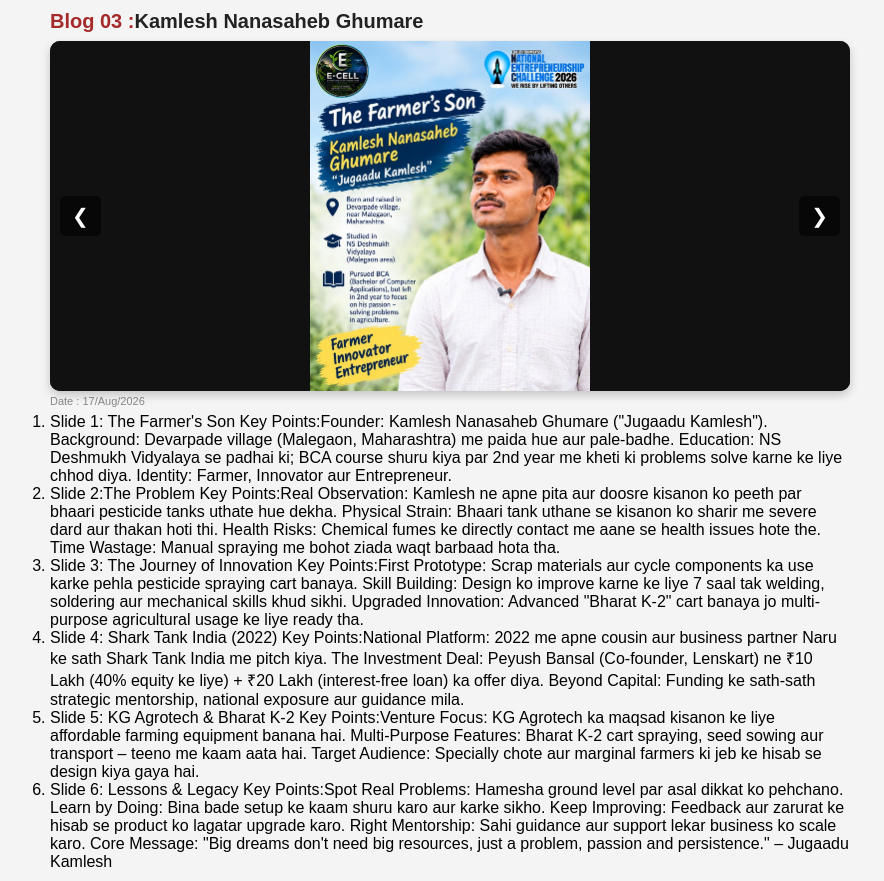
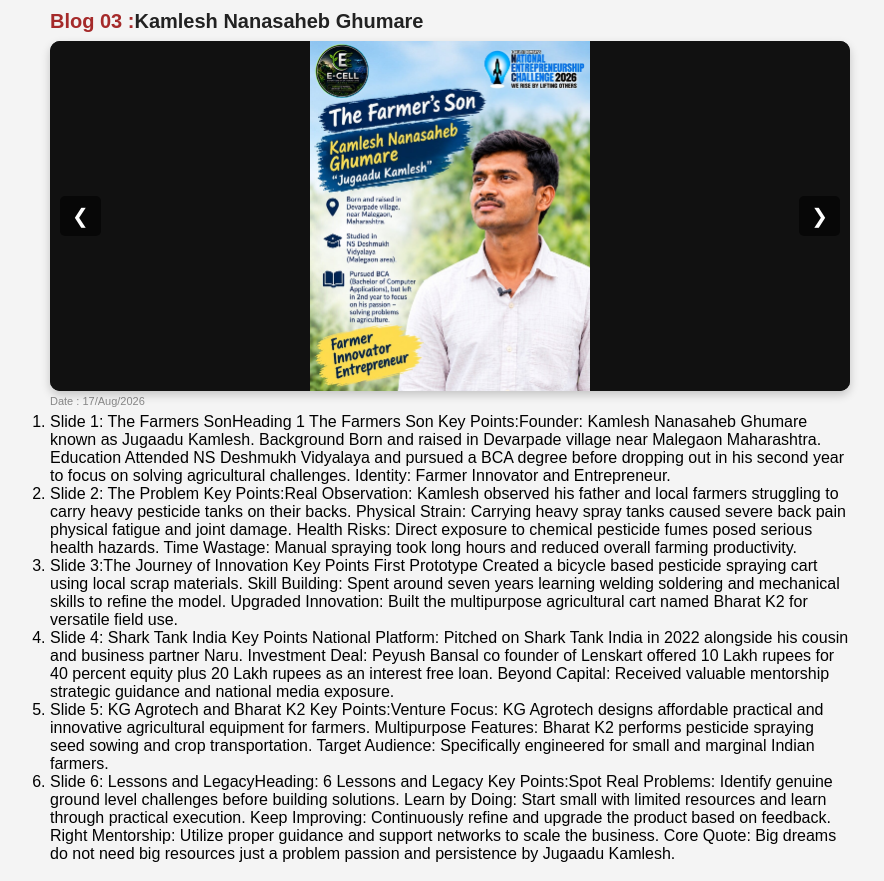
Before and after one commit to niteshrana82074-rgb/ecell, a plain HTML site: page blog3.html in a window 1280 px wide. Shown: the whole page, without its empty margins (190-1074 px from the left). Drawn offline with Linux system fonts and the light colour scheme.

Commit message:
Update blog3.html

```diff
--- a/blog3.html
+++ b/blog3.html
@@ -180,39 +180,45 @@
 
                     <ol>
                         <li>
-                            Slide 1: The Farmer's Son Key Points:Founder: Kamlesh Nanasaheb Ghumare ("Jugaadu Kamlesh").
-                            Background: Devarpade village (Malegaon, Maharashtra) me paida hue aur pale-badhe.
-                            Education: NS Deshmukh Vidyalaya se padhai ki; BCA course shuru kiya par 2nd year me kheti
-                            ki problems solve karne ke liye chhod diya. Identity: Farmer, Innovator aur Entrepreneur.
+                           Slide 1: The Farmers SonHeading 1 The Farmers Son Key Points:Founder: Kamlesh Nanasaheb
+                            Ghumare known as Jugaadu Kamlesh. Background Born and raised in Devarpade village near
+                            Malegaon Maharashtra. Education Attended NS Deshmukh Vidyalaya and pursued a BCA degree
+                            before dropping out in his second year to focus on solving agricultural challenges.
+                            Identity: Farmer Innovator and Entrepreneur.
                         </li>
-                        <li>Slide 2:The Problem Key Points:Real Observation: Kamlesh ne apne pita aur doosre kisanon ko
-                            peeth par bhaari pesticide tanks uthate hue dekha. Physical Strain: Bhaari tank uthane se
-                            kisanon ko sharir me severe dard aur thakan hoti thi. Health Risks: Chemical fumes ke
-                            directly contact me aane se health issues hote the. Time Wastage: Manual spraying me bohot
-                            ziada waqt barbaad hota tha.
+                        <li>Slide 2: The Problem Key Points:Real Observation: Kamlesh observed his
+                            father and local farmers struggling to carry heavy pesticide tanks on their backs. Physical
+                            Strain: Carrying heavy spray tanks caused severe back pain physical fatigue and joint
+                            damage. Health Risks: Direct exposure to chemical pesticide fumes posed serious health
+                            hazards. Time Wastage: Manual spraying took long hours and reduced overall farming
+                            productivity.
+
                         </li>
-                        <li>Slide 3: The Journey of Innovation Key Points:First Prototype: Scrap materials aur cycle
-                            components ka use karke pehla pesticide spraying cart banaya. Skill Building: Design ko
-                            improve karne ke liye 7 saal tak welding, soldering aur mechanical skills khud sikhi.
-                            Upgraded Innovation: Advanced "Bharat K-2" cart banaya jo multi-purpose agricultural usage
-                            ke liye ready tha.
+                        <li>Slide 3:The Journey of Innovation Key Points First
+                            Prototype Created a bicycle based pesticide spraying cart using local scrap materials.
+                            Skill Building: Spent around seven years learning welding soldering and mechanical skills to
+                            refine the model. Upgraded Innovation: Built the multipurpose agricultural cart named Bharat
+                            K2 for versatile field use.
                         </li>
-                        <li>Slide 4: Shark Tank India (2022) Key Points:National Platform: 2022 me apne cousin aur
-                            business partner Naru ke sath Shark Tank India me pitch kiya. The Investment Deal: Peyush
-                            Bansal (Co-founder, Lenskart) ne ₹10 Lakh (40% equity ke liye) + ₹20 Lakh (interest-free
-                            loan) ka offer diya. Beyond Capital: Funding ke sath-sath strategic mentorship, national
-                            exposure aur guidance mila.
+                        <li>Slide 4: Shark Tank India Key Points National Platform:
+                            Pitched on Shark Tank India in 2022 alongside his cousin and business partner Naru.
+                            Investment Deal: Peyush Bansal co founder of Lenskart offered 10 Lakh rupees for 40 percent
+                            equity plus 20 Lakh rupees as an interest free loan. Beyond Capital: Received valuable
+                            mentorship strategic guidance and national media exposure.
                         </li>
-                        <li>Slide 5: KG Agrotech & Bharat K-2 Key Points:Venture Focus: KG Agrotech ka maqsad kisanon ke
-                            liye affordable farming equipment banana hai. Multi-Purpose Features: Bharat K-2 cart
-                            spraying, seed sowing aur transport – teeno me kaam aata hai. Target Audience: Specially
-                            chote aur marginal farmers ki jeb ke hisab se design kiya gaya hai.
+                        <li>Slide 5: KG Agrotech and Bharat K2 Key Points:Venture
+                            Focus: KG Agrotech designs affordable practical and innovative agricultural equipment for
+                            farmers. Multipurpose Features: Bharat K2 performs pesticide spraying seed sowing and crop
+                            transportation. Target Audience: Specifically engineered for small and marginal Indian
+                            farmers.
+
                         </li>
-                        <li>Slide 6: Lessons & Legacy Key Points:Spot Real Problems: Hamesha ground level par asal
-                            dikkat ko pehchano. Learn by Doing: Bina bade setup ke kaam shuru karo aur karke sikho. Keep
-                            Improving: Feedback aur zarurat ke hisab se product ko lagatar upgrade karo. Right
-                            Mentorship: Sahi guidance aur support lekar business ko scale karo. Core Message: "Big
-                            dreams don't need big resources, just a problem, passion and persistence." – Jugaadu Kamlesh
+                        <li>Slide 6: Lessons and LegacyHeading: 6 Lessons and Legacy Key Points:Spot Real Problems:
+                            Identify genuine ground level challenges before building solutions. Learn by Doing: Start
+                            small with limited resources and learn through practical execution. Keep Improving:
+                            Continuously refine and upgrade the product based on feedback. Right Mentorship: Utilize
+                            proper guidance and support networks to scale the business. Core Quote: Big dreams do not
+                            need big resources just a problem passion and persistence by Jugaadu Kamlesh.
                         </li>
                     </ol>
 
```
